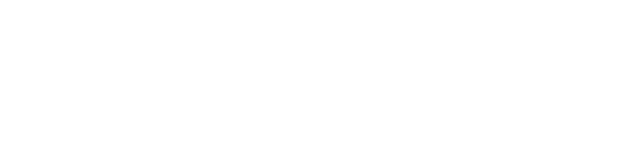
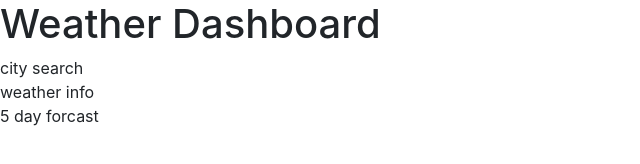
Before and after one commit to AlexJSabel/weather-dashboard, a plain HTML site: page index.html in a window 1280 px wide. Shown: the whole page, without its empty margins (0-640 px from the left). Drawn offline with nearby package versions, Linux system fonts and the light colour scheme.

Commit message:
added html structure

```diff
--- a/index.html
+++ b/index.html
@@ -10,6 +10,26 @@
 </head>
 <body>
 
+<header>
+    <h1>Weather Dashboard</h1>
+</header>
+
+
+<main>
+    <div>
+        city search
+    </div>
+
+    <div>
+        weather info
+    </div>
+
+    <div>
+        5 day forcast
+    </div>
+
+
+</main>
 
 
 
```
